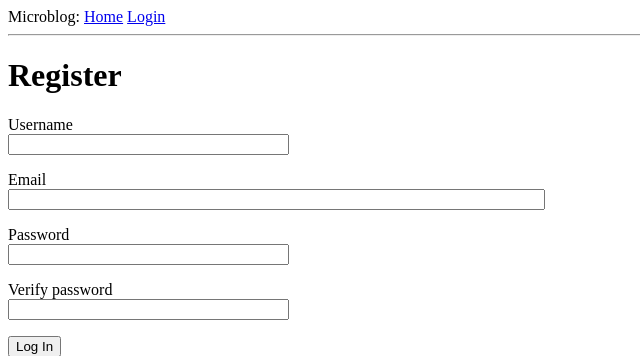
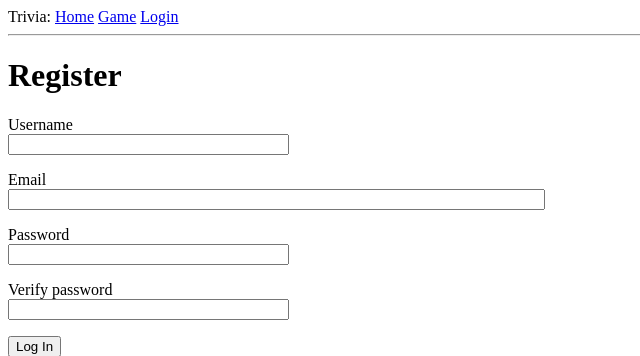
Before and after one commit to NoTouchingKids/triva_nerds, a Flask app: page /register in a window 1280 px wide. Shown: the top 356 px of the page, without its empty margins (0-640 px from the left). Run offline with Flask 2, Linux system fonts and the light colour scheme.

Commit message:
add trivia Game to html templete

```diff
--- a/Trivia/templates/base.html
+++ b/Trivia/templates/base.html
@@ -1,18 +1,20 @@
 <html>
     <head>
         {% if title %}
-        <title>{{ title }} - microblog</title>
+        <title>{{ title }} - Trivia</title>
         {% else %}
-        <title>microblog</title>
+        <title>Trivia</title>
         {% endif %}
     </head>
     <body>
         <div>
-            Microblog:
+            Trivia:
             <a href="{{ url_for('index') }}">Home</a>
+            <a href="{{ url_for('game') }}">Game</a>
             {% if current_user.is_anonymous %}
             <a href="{{ url_for('login') }}">Login</a>
             {% else %}
+
             <a href="{{ url_for('user', username=current_user.username) }}">Profile</a>
             <a href="{{ url_for('logout') }}">Logout</a>
             {% endif %}
```
Also changed, not shown: Trivia/templates/game.html (+13 -1 lines).
